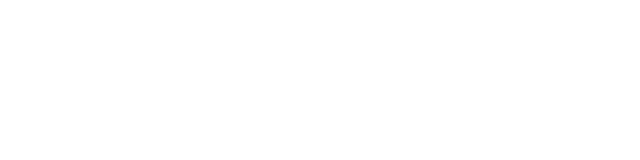
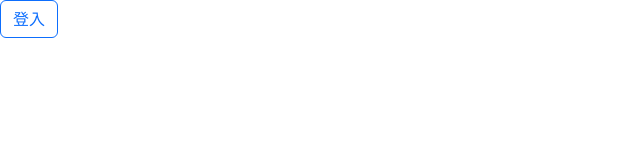
Before and after one commit to scott608/simple-social-board-client, a React (Vite) app: page /auth/login in a window 1280 px wide. Shown: the top 160 px of the page, without its empty margins (0-640 px from the left). Built offline with nearby package versions, Linux system fonts and the light colour scheme.

Commit message:
[MODIFY] 調整登入路徑

```diff
--- a/src/app/core/auth/AuthRouter.tsx
+++ b/src/app/core/auth/AuthRouter.tsx
@@ -5,7 +5,7 @@ export default function AuthRouter() {
     return (
         <Routes>
 
-            <Route path="auth" element={<Login />} />
+            <Route path="login" element={<Login />} />
 
         </Routes>
     );
```
